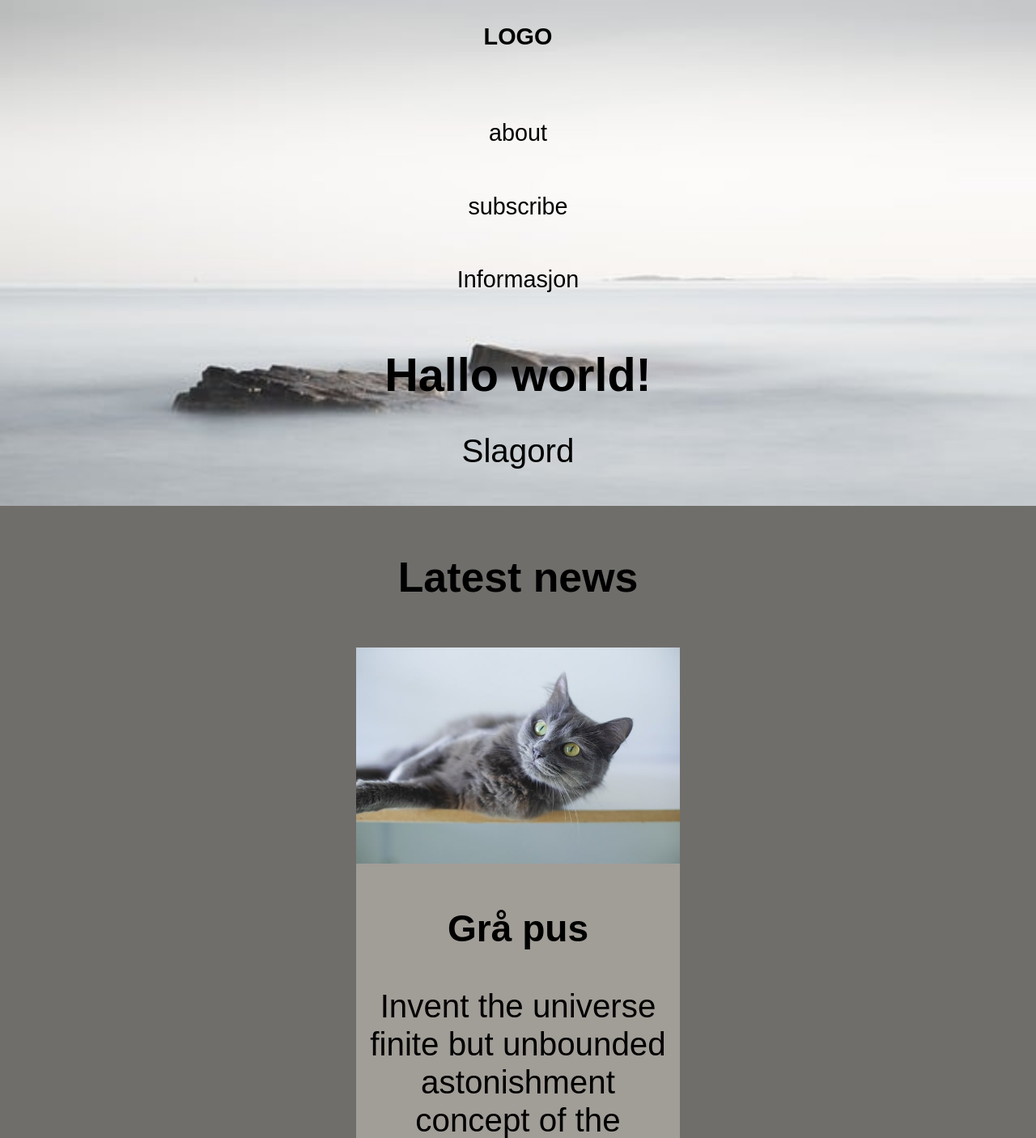
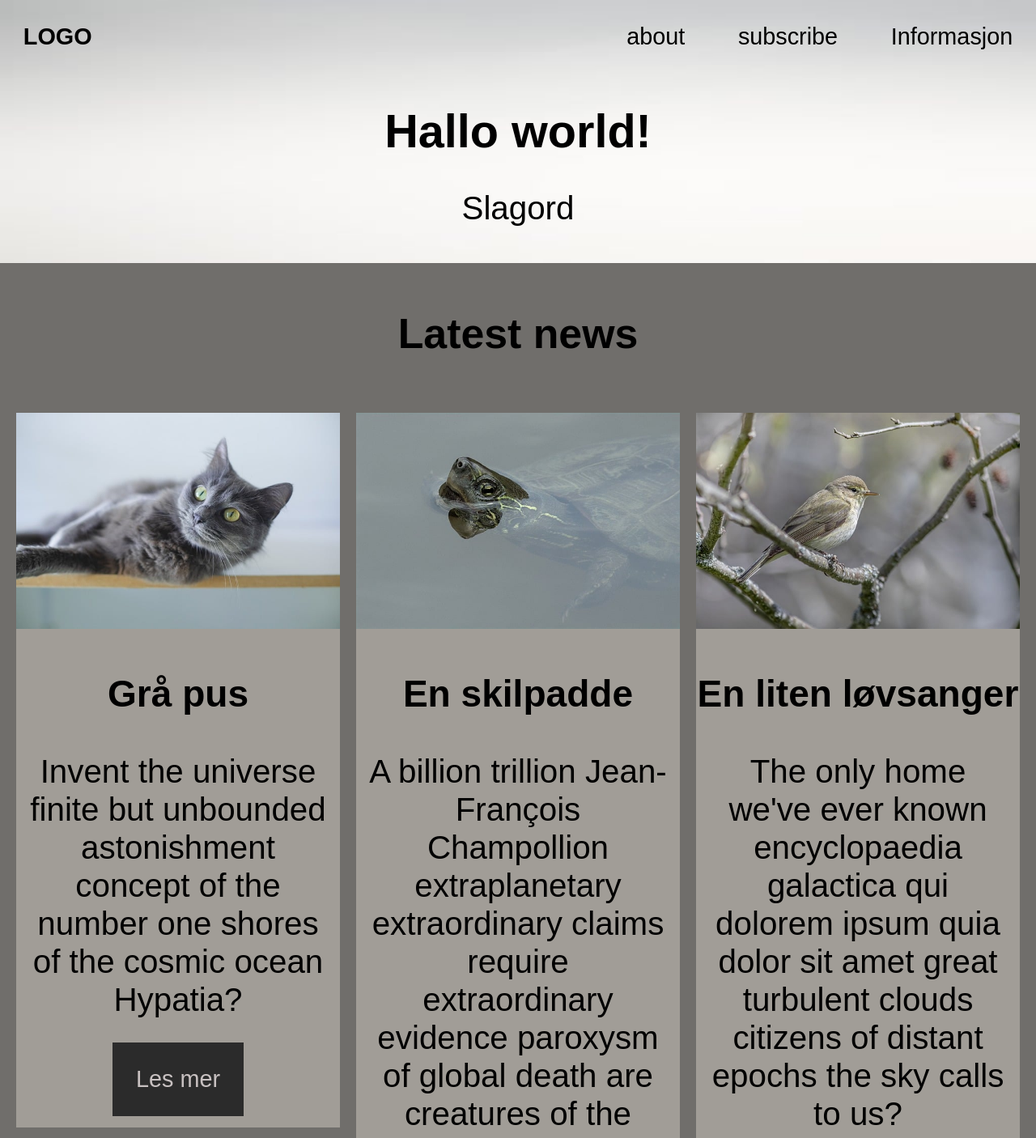
Before and after one commit to Rubinadragon/html-og-css, a plain HTML site: page HTML-OG-CSS/index.html in a window 1280 px wide. Shown: the top 1406 px of the page at 81% size. Drawn offline with Linux system fonts and the light colour scheme.

Commit message:
Begynte med media queries
Neste: flytte nederste bilde til høyre og teksten til venstre.

```diff
--- a/HTML-OG-CSS/index.html
+++ b/HTML-OG-CSS/index.html
@@ -3,7 +3,7 @@
     <head>
         <meta charset="utf-8">
         <title>Forside</title>
-        <meta name="viewport" content= "width=device-width, initial-scale=1.0">
+        <meta name="viewport" content="width=device-width, initial-scale=1" />
         <link rel="stylesheet" href="style.css" type="text/css">
     </head>
     <body>
--- a/HTML-OG-CSS/style.css
+++ b/HTML-OG-CSS/style.css
@@ -139,3 +139,34 @@ footer nav ul li a{
     padding: 1rem;
     border-radius: 50%;
 }
+
+@media only screen and (min-width:600px){ /*ikke glem mellomrom etter "and"*/
+    header nav span{
+        float: left;
+    }
+
+    header nav ul{
+        float: right;
+        margin: 0;
+    }
+
+    header nav ul li{
+        display: inline-block;
+    }
+
+    header nav{
+        overflow: hidden;
+    }
+
+    main section{
+        overflow: hidden;
+        max-width: 1260px;
+        width: 100%;
+        margin: 0 auto;
+    }
+
+    main article{
+        float: left;
+        margin: 10px;
+    }
+}
```
